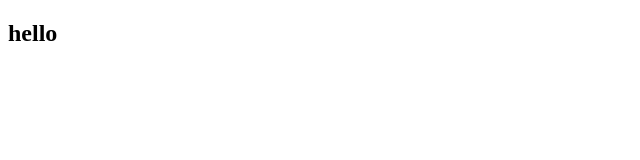
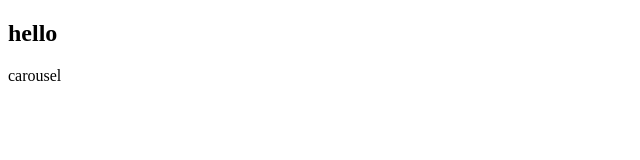
Before and after one commit to datquan/demogithub2, a plain HTML site: page index.html in a window 1280 px wide. Shown: the full height of the page, 0-640 px from the left. Drawn offline with Linux system fonts and the light colour scheme.

Commit message:
add title carousel - 20/10 - devDat

```diff
--- a/index.html
+++ b/index.html
@@ -8,6 +8,9 @@
 <body>
     <h2> hello</h2>
     <div class="section carousel">
+        <div class="title">
+            <span>carousel</span>
+        </div>
 
     </div>
 
```
